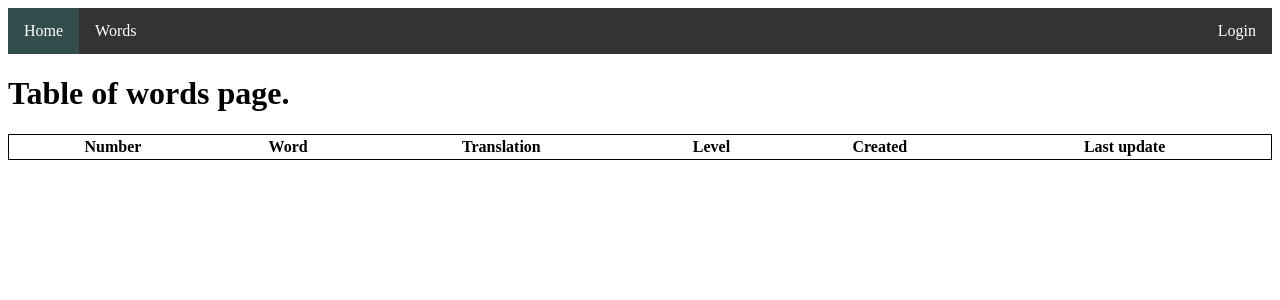
After one commit to Sig42/sitedmc, a Django app: template sitedmc/words/templates/words/table.html in a window 1280 px wide. The commit adds this page. Shown: the top 300 px of the page. Run offline with Django 5.2, Linux system fonts and the light colour scheme; the template is opened without the code that fills it, so the values that code supplies are empty.

Commit message:
created: list model; several templates;

```diff
--- a/sitedmc/sitedmc/settings.py
+++ b/sitedmc/sitedmc/settings.py
@@ -55,7 +55,7 @@ ROOT_URLCONF = 'sitedmc.urls'
 TEMPLATES = [
     {
         'BACKEND': 'django.template.backends.django.DjangoTemplates',
-        'DIRS': [],
+        'DIRS': [BASE_DIR / 'templates', ],
         'APP_DIRS': True,
         'OPTIONS': {
             'context_processors': [
--- /dev/null
+++ b/sitedmc/templates/base.html
@@ -0,0 +1,66 @@
+<!DOCTYPE html>
+{% load static %}
+<html lang="en">
+<head>
+    <meta charset="UTF-8">
+    <title>
+      {% block title %} {% endblock %}
+    </title>
+    <link type="text/css" rel="stylesheet" href="{% static 'words/css/style.css' %}">
+    <link rel="icon" type="image/x-icon" href="{% static 'words/images/favicon.ico' %}">
+    <!-- <style>
+    ul{
+        list-style-type: none;
+        margin: 0;
+        padding: 0;
+        overflow: auto;
+        background-color: #333;
+    }
+    li{
+        float: left;
+    }
+    li a{
+        display: block;
+        color: white;
+        text-align: center;
+        padding: 14px 16px;
+        text-decoration: none;
+    }
+    li a:hover:not(.active){
+        background-color: #111;
+    }
+    .active{
+        background-color: #334d4d;
+    }
+    .dropdown{
+        position: relative;
+        display: inline-block;
+    }
+    .dropdown-content{
+        display: none;
+        position: absolute;
+        background-color: #f9f9f9;
+        min-width: 100%;
+        overflow: auto;
+        shadow-box: 0px 8px 16px 0px rgba(0,0,0,0.2);
+        padding: 12px 16px;
+        z-index: 1;
+    }
+    .dropdown:hover .dropdown-content{
+    display: block;
+    }
+    </style>
+    -->
+
+</head>
+<body>
+    <ul>
+        <li><a class="active" href="#home">Home</a></li>
+        <li><a href="#home">Words</a></li>
+        <li style="float:right;"><a href="#home">Login</a></li>
+    </ul>
+
+    {% block content %}
+    {% endblock %}
+</body>
+</html>
--- /dev/null
+++ b/sitedmc/words/static/words/css/style.css
@@ -0,0 +1,51 @@
+ul{
+    list-style-type: none;
+    margin: 0;
+    padding: 0;
+    overflow: auto;
+    background-color: #333;
+}
+
+li{
+    float: left;
+}
+
+li a{
+    display: block;
+    color: white;
+    text-align: center;
+    padding: 14px 16px;
+    text-decoration: none;
+}
+
+li a:hover:not(.active){
+    background-color: #111;
+}
+
+.active{
+    background-color: #334d4d;
+}
+
+.dropdown{
+    position: relative;
+    display: inline-block;
+}
+
+.dropdown-content{
+    display: none;
+    position: absolute;
+    background-color: #f9f9f9;
+    min-width: 100%;
+    overflow: auto;
+    shadow-box: 0px 8px 16px 0px rgba(0,0,0,0.2);
+    padding: 12px 16px;
+    z-index: 1;
+}
+
+.dropdown:hover .dropdown-content{
+display: block;
+}
+
+table{
+    border: 1px solid black;
+}
--- /dev/null
+++ b/sitedmc/words/templates/words/table.html
@@ -0,0 +1,30 @@
+{% extends 'base.html' %}
+
+{% block title %}
+Table of words
+{% endblock %}
+
+{% block content %}
+<h1>Table of words page.</h1>
+
+<table style="width:100%">
+    <tr>
+        <th>Number</th>
+        <th>Word</th>
+        <th>Translation</th>
+        <th>Level</th>
+        <th>Created</th>
+        <th>Last update</th>
+    </tr>
+    {% for word in words %}
+    <tr>
+        <th></th>
+        <th>{{ word.name }}</th>
+        <th>{{ word.translation }}</th>
+        <th>{{ word.level }}</th>
+        <th>{{ word.create_time }}</th>
+        <th>{{ word.update_time }}</th>
+    </tr>
+    {% endfor%}
+</table>
+{% endblock %}
--- a/sitedmc/words/urls.py
+++ b/sitedmc/words/urls.py
@@ -3,5 +3,9 @@ from . import views
 
 urlpatterns = [
     path('', views.start, name='start'),
-    path('<slug:word>/', views.word_by_slug, name='word_by_slug')
+    path('table/', views.table, name='table'),
+    path('learn/', views.learn, name='learn'),
+    path('add-word/', views.add_word, name='add_word'),
+
+    path('<slug:word>/', views.word_by_slug, name='word_by_slug'),
 ]
```
Also changed, not shown: sitedmc/words/models.py (+12 -2 lines), sitedmc/words/templates/words/add.html (added, +16 -0 lines), sitedmc/words/templates/words/learn.html (added, +9 -0 lines), sitedmc/words/templates/words/start.html (+16 -55 lines), sitedmc/words/views.py (+16 -1 lines), sitedmc/words/migrations/0002_list_slug_word_slug.py (added), sitedmc/words/static/words/images/favicon.ico (added).
